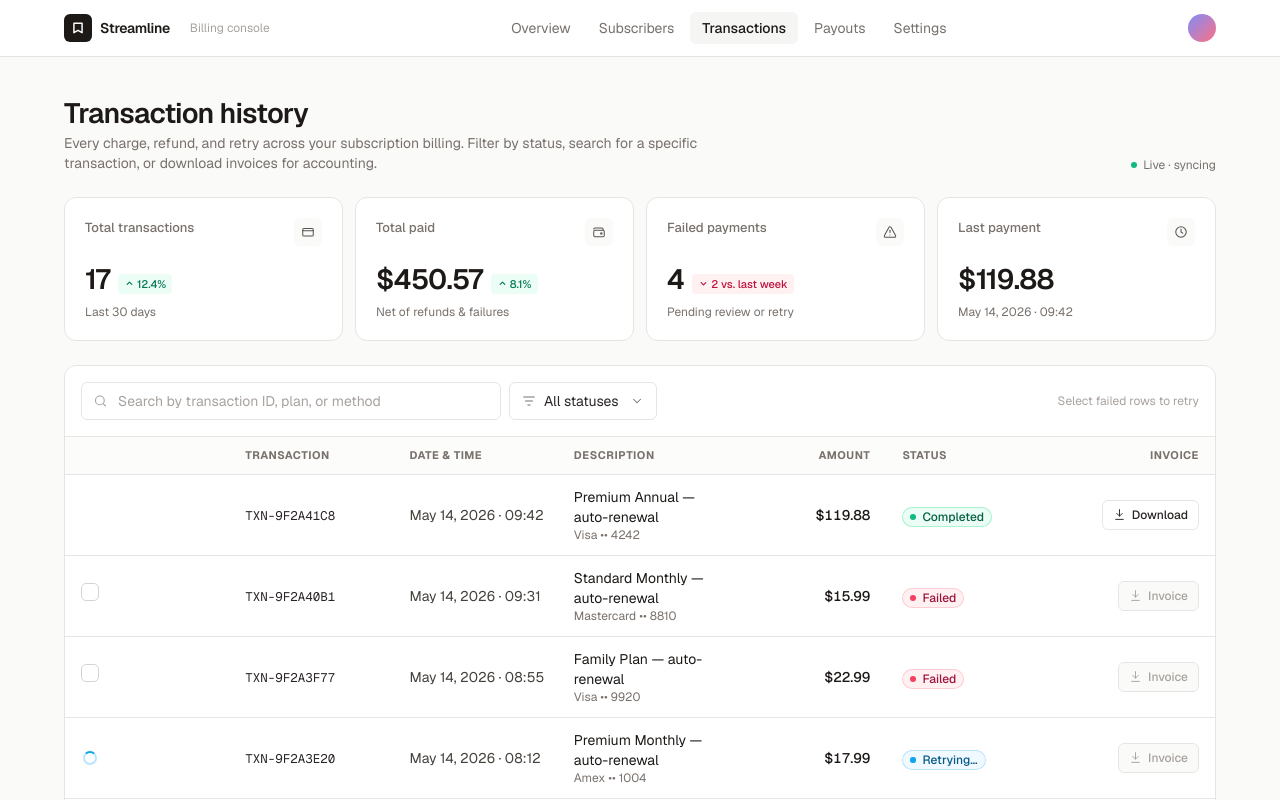
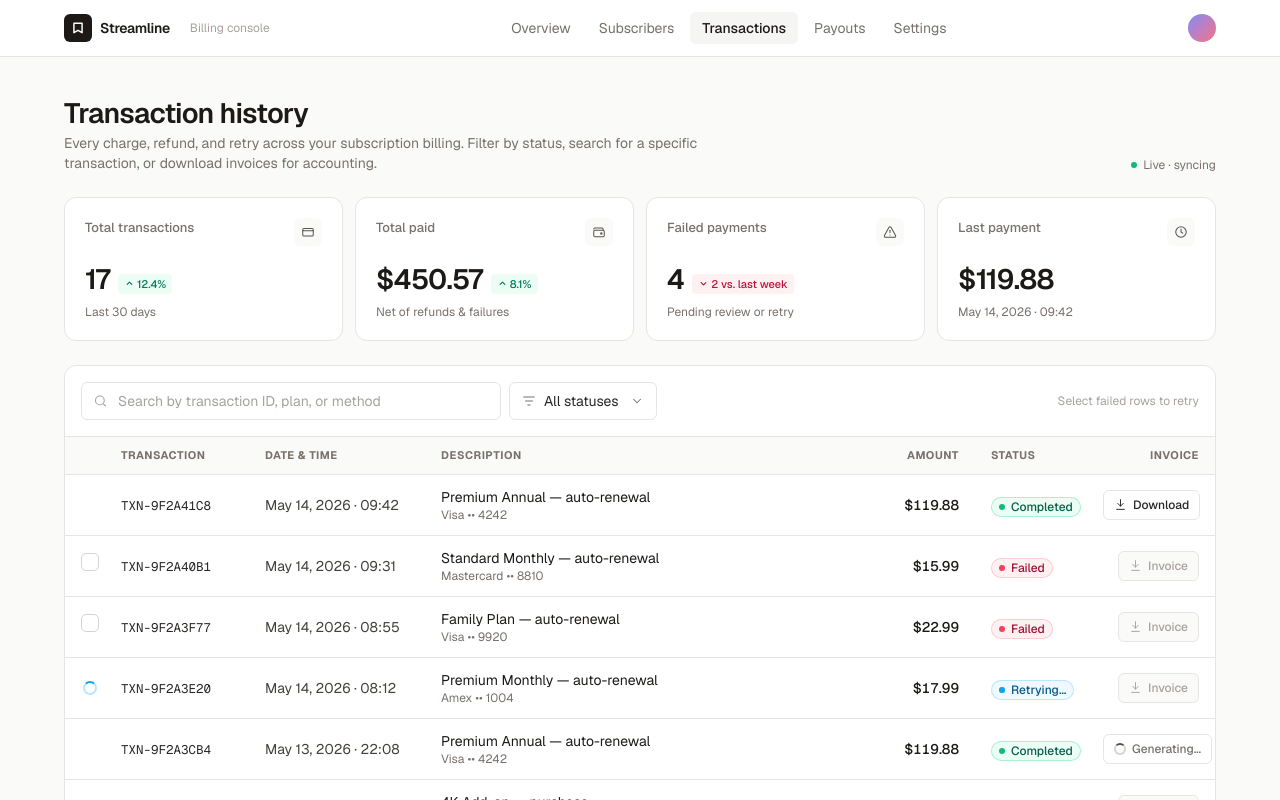
Before and after one commit to labiejroo/subscription-management-system, a Next.js app: page / in a window 1280 px wide. Shown: the top 800 px of the page. Built offline with nearby package versions, Linux system fonts and the light colour scheme.

Commit message:
style: Optimize table layout and add custom breakpoint for responsive design.

```diff
--- a/app/page.tsx
+++ b/app/page.tsx
@@ -24,9 +24,6 @@ import {
 import type { TransactionRow, TransactionStatus } from '../src/lib/types';
 
 type FilterValue = TransactionStatus | 'all';
-
-const TABLE_ROW_HEIGHT = 61;
-const TABLE_HEADER_HEIGHT = 40;
 
 const VirtuosoList = forwardRef<HTMLDivElement>((props, ref) => (
   <ul ref={ref as React.Ref<HTMLUListElement>} {...props} />
@@ -164,7 +161,7 @@ export default function Page() {
             onRetry={onRetry}
           />
 
-          <div className="hidden md:block x-scroll overflow-x-auto">
+          <div className="hidden tbl:block x-scroll overflow-x-auto">
             {isLoading ? (
               <table className="w-full min-w-table table-fixed">
                 <tbody>
@@ -185,18 +182,18 @@ export default function Page() {
               </table>
             ) : (
               <TableVirtuoso
-                style={{ height: pageRows.length * TABLE_ROW_HEIGHT + TABLE_HEADER_HEIGHT }}
+                useWindowScroll
                 overscan={300}
                 data={pageRows}
                 fixedHeaderContent={() => (
-                  <tr className="border-b border-ink-200 bg-ink-50/60 text-left text-[11px] font-medium uppercase tracking-wider text-ink-500">
-                    <th className="px-4 py-2.5"></th>
-                    <th className="px-4 py-2.5">{copy.colTransaction}</th>
-                    <th className="px-4 py-2.5">{copy.colDateTime}</th>
+                  <tr className="border-b border-ink-200 text-left text-[11px] font-medium uppercase tracking-wider text-ink-500" style={{ backgroundColor: '#fafaf9' }}>
+                    <th className="w-10 px-4 py-2.5"></th>
+                    <th className="w-36 px-4 py-2.5">{copy.colTransaction}</th>
+                    <th className="w-44 px-4 py-2.5">{copy.colDateTime}</th>
                     <th className="px-4 py-2.5">{copy.colDescription}</th>
-                    <th className="px-4 py-2.5 text-right">{copy.colAmount}</th>
-                    <th className="px-4 py-2.5">{copy.colStatus}</th>
-                    <th className="px-4 py-2.5 text-right">{copy.colInvoice}</th>
+                    <th className="w-24 px-4 py-2.5 text-right">{copy.colAmount}</th>
+                    <th className="w-28 px-4 py-2.5">{copy.colStatus}</th>
+                    <th className="w-32 px-4 py-2.5 text-right">{copy.colInvoice}</th>
                   </tr>
                 )}
                 components={{
@@ -229,7 +226,7 @@ export default function Page() {
             )}
           </div>
 
-          <div className="md:hidden">
+          <div className="tbl:hidden">
             {isLoading ? (
               <ul>
                 {Array.from({ length: 5 }).map((_, i) => (
@@ -240,7 +237,7 @@ export default function Page() {
               <p className="px-4 py-16 text-center text-sm text-ink-500">{copy.emptyFilters}</p>
             ) : (
               <Virtuoso
-                style={{ height: pageRows.length * 120 }}
+                useWindowScroll
                 data={pageRows}
                 components={{
                   List: VirtuosoList,
--- a/tailwind.config.js
+++ b/tailwind.config.js
@@ -36,6 +36,9 @@ module.exports = {
       spacing: {
         4.5: '1.125rem', // 18px — checkbox & spinner icon containers
       },
+      screens: {
+        tbl: '910px',
+      },
     },
   },
   plugins: [],
```
